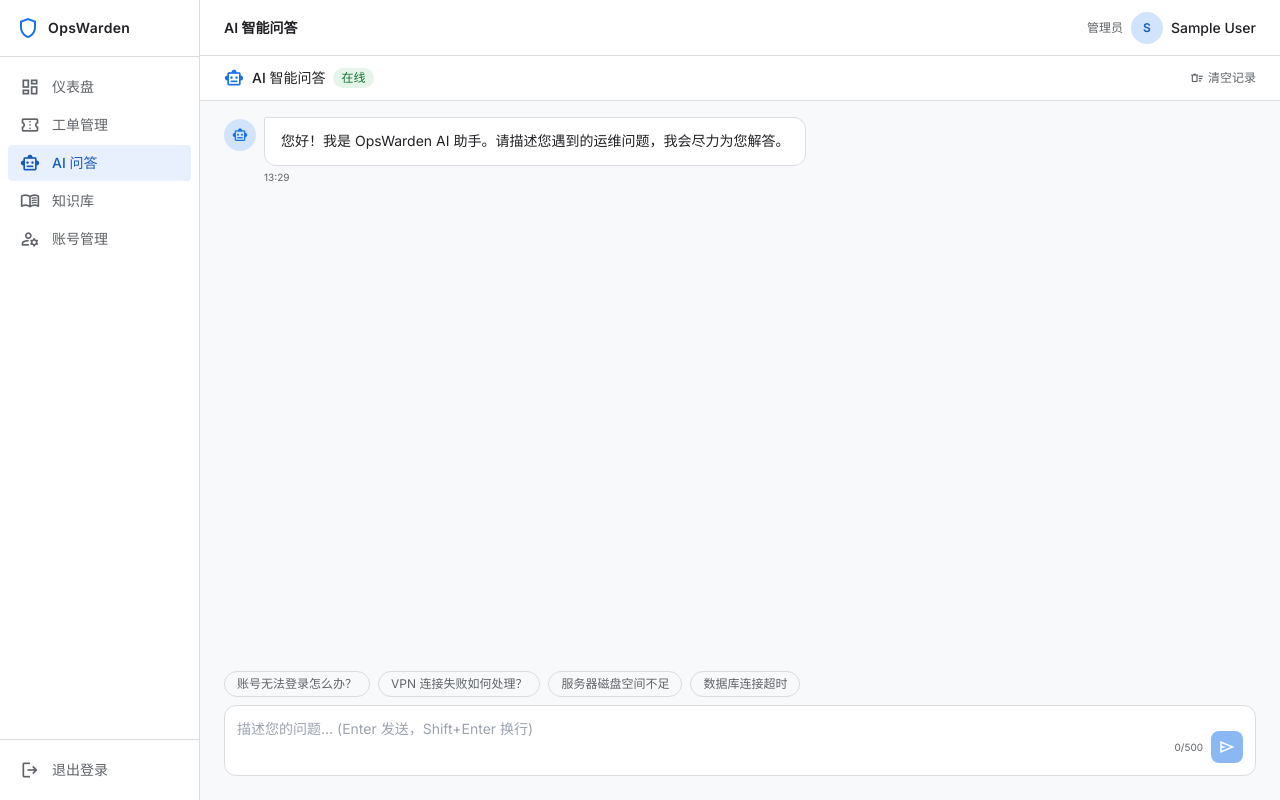
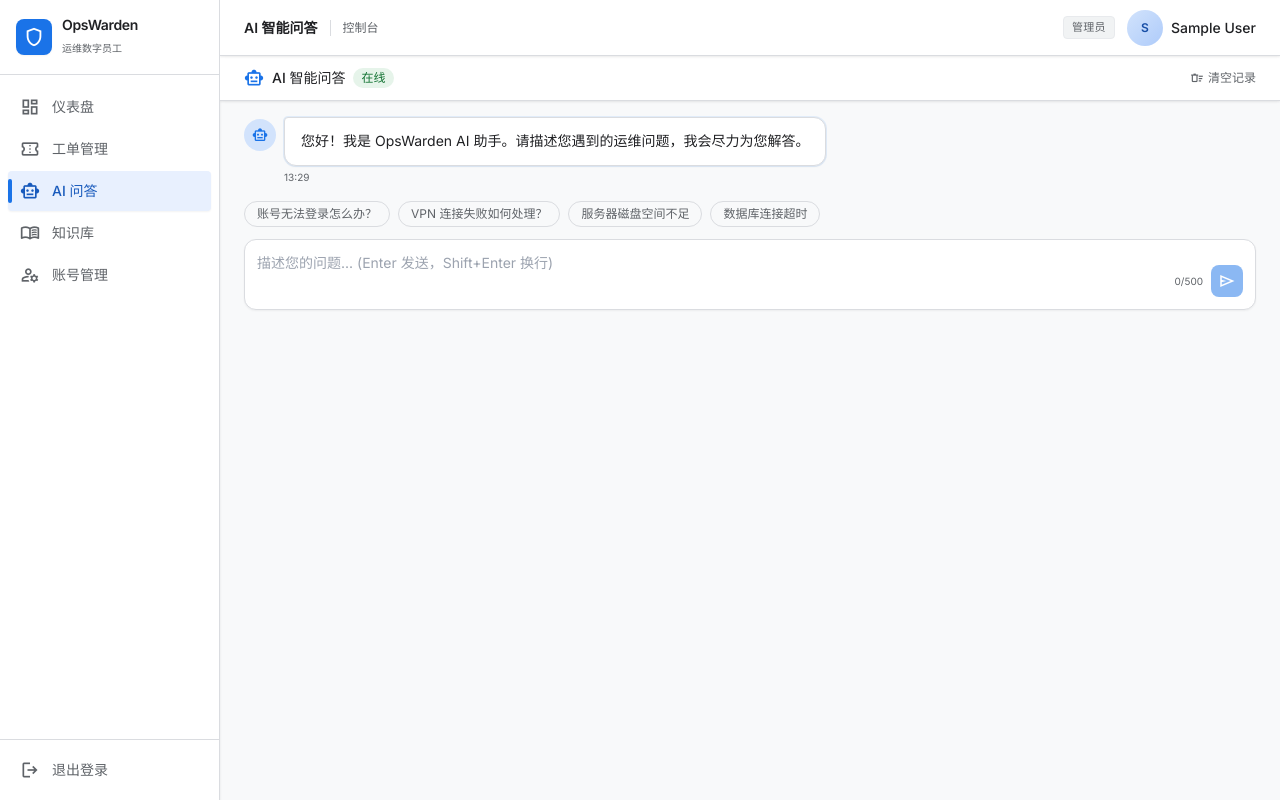
Before and after one commit to guts-yang/OpsWarden, a Vue app in the folder frontend/: page /chat in a window 1280 px wide. Built offline with nearby package versions, Linux system fonts and the light colour scheme; sample sign-in values are in the browser's storage.

Commit message:
fix: 优化前端页面

```diff
--- a/frontend/src/components/AppHeader.vue
+++ b/frontend/src/components/AppHeader.vue
@@ -12,16 +12,32 @@
 </script>
 
 <template>
-  <header class="h-14 bg-white border-b border-outline flex items-center justify-between px-6 flex-shrink-0">
-    <h1 class="text-sm font-semibold text-on-surface">{{ title }}</h1>
-    <div class="flex items-center gap-2">
-      <span class="text-xs text-on-surface-variant">{{ getRoleLabel(auth.user?.role) }}</span>
-      <div class="w-8 h-8 rounded-full bg-primary-100 flex items-center justify-center">
-        <span class="text-primary-700 text-xs font-semibold">
-          {{ auth.user?.name?.charAt(0) ?? auth.user?.username?.charAt(0) ?? '?' }}
+  <header
+    class="h-14 bg-white/95 backdrop-blur-sm border-b border-outline flex items-center justify-between px-6 flex-shrink-0 z-10 shadow-shell"
+  >
+    <div class="flex items-center gap-3 min-w-0">
+      <h1 class="text-sm font-semibold text-on-surface truncate">{{ title }}</h1>
+      <span class="hidden sm:inline-block h-4 w-px bg-outline shrink-0" aria-hidden="true" />
+      <span class="hidden sm:inline text-xs text-on-surface-variant truncate">控制台</span>
+    </div>
+    <div class="flex items-center gap-3 pl-2">
+      <span
+        class="text-[11px] uppercase tracking-wide text-on-surface-variant px-2 py-0.5 rounded-md bg-surface-container border border-outline-variant"
+      >
+        {{ getRoleLabel(auth.user?.role) }}
+      </span>
+      <div class="flex items-center gap-2 min-w-0">
+        <div
+          class="w-9 h-9 rounded-full bg-gradient-to-br from-primary-100 to-primary-200 flex items-center justify-center ring-2 ring-white shadow-sm"
+        >
+          <span class="text-primary-800 text-xs font-semibold">
+            {{ auth.user?.name?.charAt(0) ?? auth.user?.username?.charAt(0) ?? '?' }}
+          </span>
+        </div>
+        <span class="text-sm font-medium text-on-surface truncate max-w-[8rem] sm:max-w-[12rem]">
+          {{ auth.user?.name || auth.user?.username }}
         </span>
       </div>
-      <span class="text-sm font-medium text-on-surface">{{ auth.user?.name }}</span>
     </div>
   </header>
 </template>
--- a/frontend/src/components/AppSidebar.vue
+++ b/frontend/src/components/AppSidebar.vue
@@ -25,11 +25,16 @@
 </script>
 
 <template>
-  <aside class="w-[200px] flex-shrink-0 bg-white border-r border-outline flex flex-col h-screen sticky top-0">
+  <aside class="w-[220px] flex-shrink-0 bg-white border-r border-outline flex flex-col h-screen sticky top-0 shadow-shell">
     <!-- Logo -->
-    <div class="flex items-center gap-2 px-4 py-4 border-b border-outline">
-      <span class="material-symbols-outlined text-primary-500">shield</span>
-      <span class="font-semibold text-on-surface text-sm tracking-wide">OpsWarden</span>
+    <div class="flex items-center gap-2.5 px-4 py-4 border-b border-outline">
+      <div class="w-9 h-9 rounded-xl bg-primary-500 flex items-center justify-center shadow-sm">
+        <span class="material-symbols-outlined text-white text-[22px]">shield</span>
+      </div>
+      <div class="min-w-0">
+        <span class="font-semibold text-on-surface text-sm tracking-tight block leading-tight">OpsWarden</span>
+        <span class="text-[10px] text-on-surface-variant leading-tight">运维数字员工</span>
+      </div>
     </div>
 
     <!-- Nav -->
@@ -38,13 +43,18 @@
         v-for="item in navItems"
         :key="item.path"
         :to="item.path"
-        class="flex items-center gap-3 px-3 py-2 rounded-lg text-sm transition-colors"
+        class="relative flex items-center gap-3 px-3 py-2.5 rounded-lg text-sm transition-colors"
         :class="
           isActive(item.path)
-            ? 'bg-primary-50 text-primary-700 font-medium'
+            ? 'bg-primary-50 text-primary-700 font-medium shadow-sm'
             : 'text-on-surface-variant hover:bg-surface-container'
         "
       >
+        <span
+          v-if="isActive(item.path)"
+          class="absolute left-0 top-1/2 -translate-y-1/2 w-1 h-6 rounded-full bg-primary-500"
+          aria-hidden="true"
+        />
         <span class="material-symbols-outlined text-[20px]">{{ item.icon }}</span>
         {{ item.label }}
       </RouterLink>
--- a/frontend/src/layouts/MainLayout.vue
+++ b/frontend/src/layouts/MainLayout.vue
@@ -20,10 +20,12 @@
 <template>
   <div class="flex h-screen overflow-hidden bg-surface-dim">
     <AppSidebar />
-    <div class="flex-1 flex flex-col overflow-hidden">
+    <div class="flex-1 flex flex-col overflow-hidden min-w-0">
       <AppHeader :title="title" />
       <main class="flex-1 overflow-auto">
-        <RouterView />
+        <div class="mx-auto w-full max-w-[1440px] min-h-full">
+          <RouterView />
+        </div>
       </main>
     </div>
   </div>
--- a/frontend/src/views/AiChatView.vue
+++ b/frontend/src/views/AiChatView.vue
@@ -82,7 +82,7 @@
 <template>
   <div class="flex flex-col h-full">
     <!-- Toolbar -->
-    <div class="flex items-center justify-between px-6 py-3 bg-white border-b border-outline">
+    <div class="flex items-center justify-between px-6 py-3 bg-white/95 backdrop-blur-sm border-b border-outline shadow-shell z-[1]">
       <div class="flex items-center gap-2">
         <span class="material-symbols-outlined text-primary-500 text-[20px]">smart_toy</span>
         <span class="text-sm font-medium text-on-surface">AI 智能问答</span>
@@ -98,7 +98,7 @@
     </div>
 
     <!-- Messages -->
-    <div ref="chatBody" class="flex-1 overflow-y-auto px-6 py-4 space-y-4">
+    <div ref="chatBody" class="flex-1 overflow-y-auto px-6 py-4 space-y-5 bg-gradient-to-b from-surface-dim/80 to-surface-dim">
       <div v-for="msg in messages" :key="msg.id" class="flex" :class="msg.role === 'user' ? 'justify-end' : 'justify-start'">
         <!-- AI Avatar -->
         <div v-if="msg.role === 'ai'" class="w-8 h-8 rounded-full bg-primary-100 flex items-center justify-center flex-shrink-0 mr-2 mt-0.5">
@@ -108,11 +108,15 @@
         <div :class="msg.role === 'user' ? 'max-w-[70%]' : 'max-w-[75%]'">
           <!-- Bubble -->
           <div
-            class="px-4 py-3 rounded-2xl text-sm leading-relaxed"
+            class="px-4 py-3 rounded-2xl text-sm leading-relaxed shadow-sm"
             :class="
               msg.role === 'user'
-                ? 'bg-primary-500 text-white rounded-tr-sm'
-                : 'bg-white border border-outline text-on-surface rounded-tl-sm'
+                ? 'bg-primary-500 text-white rounded-tr-md shadow-lift'
+                : msg.source === 'error'
+                  ? 'bg-error-container border border-error/20 text-on-surface rounded-tl-md'
+                  : msg.id === 0
+                    ? 'bg-white border border-outline text-on-surface rounded-tl-md ring-1 ring-primary-500/10'
+                    : 'bg-white border border-outline text-on-surface rounded-tl-md'
             "
             v-html="escapeHtml(msg.text)"
           />
@@ -130,10 +134,16 @@
             </span>
             <span
               v-else-if="msg.source === 'fallback'"
-              class="text-[10px] bg-warning-container text-warning px-1.5 py-0.5 rounded-full"
+              class="text-[10px] bg-warning-container text-warning px-1.5 py-0.5 rounded-full font-medium"
             >
               工单已创建
               <template v-if="msg.ticketNo"> · {{ msg.ticketNo }}</template>
+            </span>
+            <span
+              v-else-if="msg.source === 'error'"
+              class="text-[10px] bg-error-container text-error px-1.5 py-0.5 rounded-full font-medium"
+            >
+              请求失败
             </span>
           </div>
         </div>
@@ -170,8 +180,10 @@
     </div>
 
     <!-- Input bar -->
-    <div class="px-6 pb-6">
-      <div class="bg-white border border-outline rounded-2xl p-3 flex items-end gap-3 focus-within:border-primary-500 focus-within:ring-1 focus-within:ring-primary-500">
+    <div class="px-6 pb-6 pt-1 bg-surface-dim">
+      <div
+        class="bg-white border border-outline rounded-2xl p-3 flex items-end gap-3 shadow-sm focus-within:border-primary-500 focus-within:ring-2 focus-within:ring-primary-500/20 transition-shadow"
+      >
         <textarea
           v-model="input"
           rows="2"
--- a/frontend/src/views/LoginView.vue
+++ b/frontend/src/views/LoginView.vue
@@ -31,20 +31,25 @@
 </script>
 
 <template>
-  <div class="min-h-screen bg-surface-dim flex items-center justify-center p-4">
-    <div class="w-full max-w-sm">
+  <div
+    class="min-h-screen flex items-center justify-center p-4 sm:p-6 bg-gradient-to-br from-surface-dim via-white to-primary-50/40"
+  >
+    <div class="w-full max-w-[400px]">
       <!-- Logo / Brand -->
       <div class="text-center mb-8">
-        <div class="w-14 h-14 bg-primary-500 rounded-2xl flex items-center justify-center mx-auto mb-4">
-          <span class="material-symbols-outlined text-white text-3xl">shield</span>
+        <div
+          class="w-16 h-16 bg-primary-500 rounded-3xl flex items-center justify-center mx-auto mb-4 shadow-lift ring-4 ring-primary-500/10"
+        >
+          <span class="material-symbols-outlined text-white text-[2.25rem]">shield</span>
         </div>
-        <h1 class="text-xl font-semibold text-on-surface">OpsWarden</h1>
-        <p class="text-sm text-on-surface-variant mt-1">AI 运维数字员工平台</p>
+        <h1 class="text-xl font-semibold text-on-surface tracking-tight">OpsWarden</h1>
+        <p class="text-sm text-on-surface-variant mt-1.5">AI 运维数字员工平台</p>
       </div>
 
       <!-- Card -->
-      <div class="bg-white rounded-2xl shadow-sm border border-outline p-6">
-        <h2 class="text-sm font-semibold text-on-surface mb-5">账号登录</h2>
+      <div class="ops-card rounded-3xl p-6 sm:p-8 shadow-lift ring-1 ring-outline-variant/60">
+        <h2 class="text-sm font-semibold text-on-surface mb-1">账号登录</h2>
+        <p class="text-xs text-on-surface-variant mb-5">使用运维账号进入控制台</p>
 
         <!-- Error -->
         <div
@@ -67,7 +72,7 @@
                 v-model="username"
                 type="text"
                 placeholder="请输入用户名"
-                class="w-full pl-9 pr-4 py-2.5 text-sm border border-outline rounded-lg focus:outline-none focus:border-primary-500 focus:ring-1 focus:ring-primary-500"
+                class="w-full pl-9 pr-4 py-2.5 text-sm ops-input"
                 autocomplete="username"
               />
             </div>
@@ -84,7 +89,7 @@
                 v-model="password"
                 :type="showPassword ? 'text' : 'password'"
                 placeholder="请输入密码"
-                class="w-full pl-9 pr-10 py-2.5 text-sm border border-outline rounded-lg focus:outline-none focus:border-primary-500 focus:ring-1 focus:ring-primary-500"
+                class="w-full pl-9 pr-10 py-2.5 text-sm ops-input"
                 autocomplete="current-password"
               />
               <button
@@ -104,7 +109,7 @@
           <button
             type="submit"
             :disabled="loading"
-            class="w-full py-2.5 bg-primary-500 text-white text-sm font-medium rounded-lg hover:bg-primary-600 disabled:opacity-60 transition-colors mt-2"
+            class="w-full py-2.5 bg-primary-500 text-white text-sm font-medium rounded-xl hover:bg-primary-600 disabled:opacity-60 transition-all shadow-sm hover:shadow-md mt-2"
           >
             {{ loading ? '登录中...' : '登录' }}
           </button>
--- a/frontend/tailwind.config.js
+++ b/frontend/tailwind.config.js
@@ -14,7 +14,12 @@
         lg: '0.25rem',
         xl: '0.5rem',
         '2xl': '0.75rem',
+        '3xl': '1rem',
         full: '9999px',
+      },
+      boxShadow: {
+        shell: '0 1px 2px rgba(32, 33, 36, 0.06), 0 1px 3px rgba(32, 33, 36, 0.04)',
+        lift: '0 2px 8px rgba(32, 33, 36, 0.08), 0 1px 2px rgba(32, 33, 36, 0.06)',
       },
       colors: {
         primary: {
```
Also changed, not shown: frontend/src/style.css (+14 -0 lines), frontend/src/views/AccountsView.vue (+7 -7 lines), frontend/src/views/DashboardView.vue (+40 -37 lines), frontend/src/views/KnowledgeBaseView.vue (+39 -19 lines), frontend/src/views/TicketsView.vue (+13 -10 lines), 2 other files (tests, documents, lock files or other folders).
